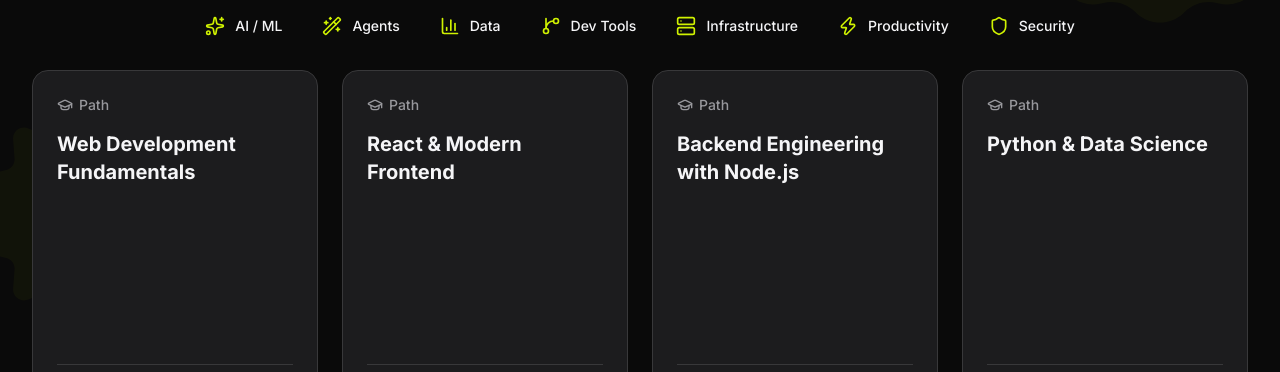
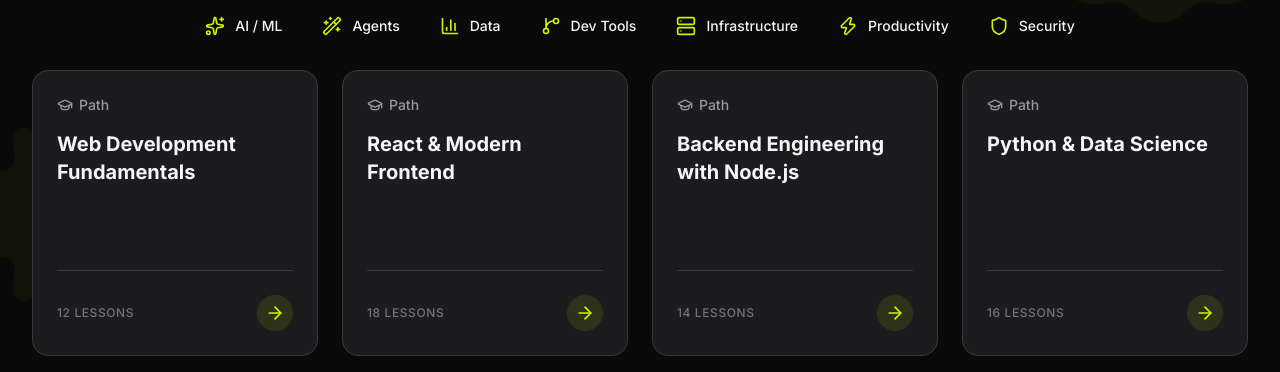
Before and after one commit to devabraham001-eng/Techtribe, a Next.js app: page /learn in a window 1280 px wide. Shown: the part 580-952 px from the top of the page. Built offline with nearby package versions, Linux system fonts and the light colour scheme; no server answers.

Commit message:
Switch path cards from portrait to square (aspect-square)

```diff
--- a/src/app/(main)/learn/page.tsx
+++ b/src/app/(main)/learn/page.tsx
@@ -141,7 +141,7 @@
                 <a
                   key={track.id}
                   href={`/learn/${track.slug}`}
-                  className="group flex h-[380px] w-full flex-col justify-between rounded-2xl border p-6 transition-all duration-200 hover:border-[#4a4a4c] hover:bg-[#222224] hover:shadow-lg"
+                  className="group flex aspect-square w-full flex-col justify-between rounded-2xl border p-6 transition-all duration-200 hover:border-[#4a4a4c] hover:bg-[#222224] hover:shadow-lg"
                   style={{ borderColor: "#38383a", background: "#1c1c1e", textDecoration: "none" }}
                   aria-label={`Path: ${track.title}, ${track.lessons} lessons`}
                 >
```
